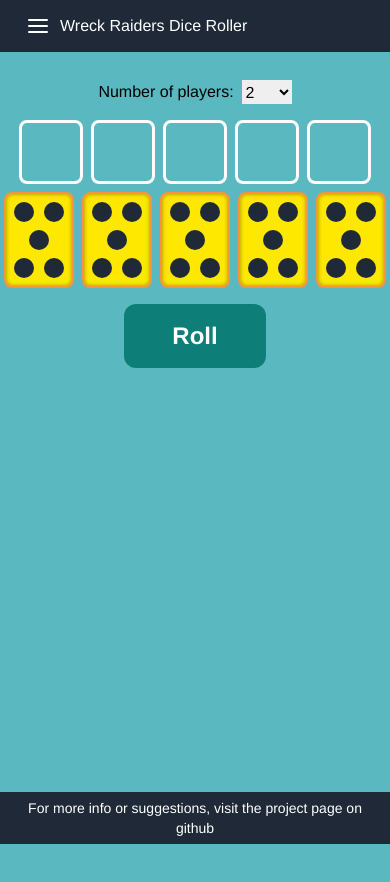
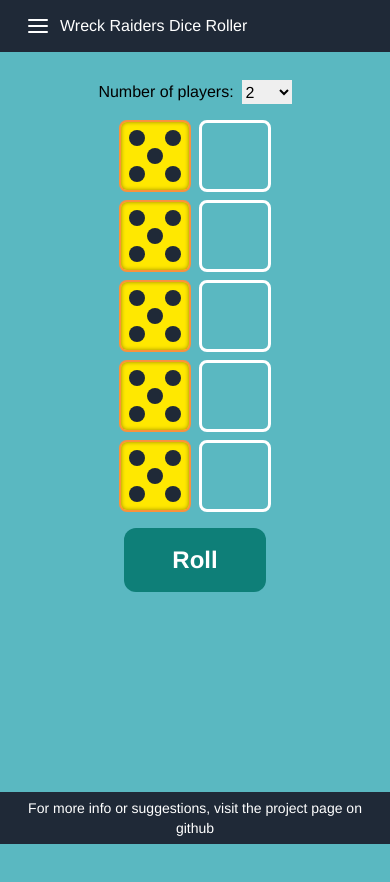
Before and after one commit to MrIee/board-game-helpers, a Vue app: page / in a window 390 px wide. Shown: the top 882 px of the page. Built offline with nearby package versions, Linux system fonts and the light colour scheme.

Commit message:
Add responsive styling

```diff
--- a/src/App.vue
+++ b/src/App.vue
@@ -10,19 +10,21 @@
         <option value="6">solo</option>
       </select>
     </div>
-    <div class="tw-flex tw-justify-center">
+    <div class="tw-flex tw-flex-row-reverse sm:tw-flex-col tw-justify-center">
+      <div class="tw-flex tw-flex-col sm:tw-flex-row tw-justify-center">
         <div
           v-for="(shell, index) in seashells"
           :key="index"
-        class="tw-h-16 tw-w-16 tw-m-1 tw-border-[3px] tw-border-white tw-rounded-lg"
+          class="tw-h-[72px] tw-w-[72px] tw-m-1 tw-border-[3px] tw-border-white tw-rounded-lg"
         >
-        <img v-if="shell" :src="getSeashellUrl(shell)" :alt="shell" />
+          <img v-if="shell" class="tw-p-2" :src="getSeashellUrl(shell)" :alt="shell" />
         </div>
       </div>
-    <div class="tw-flex tw-justify-center tw-mb-3">
+      <div class="tw-flex tw-flex-col sm:tw-flex-row tw-justify-center">
         <Dice v-for="die in dice" :index="die" :number="die" />
       </div>
-    <div class="tw-flex tw-justify-center">
+    </div>
+    <div class="tw-flex tw-justify-center tw-mt-3">
       <button @click="rollDicePool">Roll</button>
     </div>
   <Footer />
@@ -54,7 +56,7 @@ export default defineComponent({
     getRandomNumber(max = 6): number {
       return Math.ceil(Math.random() * max);
     },
-    setNumberOfGameComponents(event: InputEvent): void {
+    setNumberOfGameComponents(event: Event): void {
       const number: number = parseInt((event.target as HTMLInputElement).value, 10);
       this.dice = new Array<number>;
       this.seashells = new Array<string>;
--- a/src/components/Dice.vue
+++ b/src/components/Dice.vue
@@ -47,8 +47,10 @@ export default defineComponent({
 .dice {
   box-shadow: inset 0 0 4px 0 rgb(0 0 0 / 0.4);
 
-  @apply tw-h-24
-  tw-w-24
+  @apply tw-h-[72px]
+  sm:tw-h-24
+  tw-w-[72px]
+  sm:tw-w-24
   tw-m-1
   tw-relative
   tw-rounded-lg
@@ -65,8 +67,10 @@ export default defineComponent({
 .dot-tr,
 .dot-mr,
 .dot-br {
-  @apply tw-h-5
-  tw-w-5
+  @apply tw-h-4
+  sm:tw-h-5
+  tw-w-4
+  sm:tw-w-5
   tw-absolute
   tw-top-1/2
   -tw-translate-y-1/2
```
Lines whose indentation alone changed are shown as unchanged.
